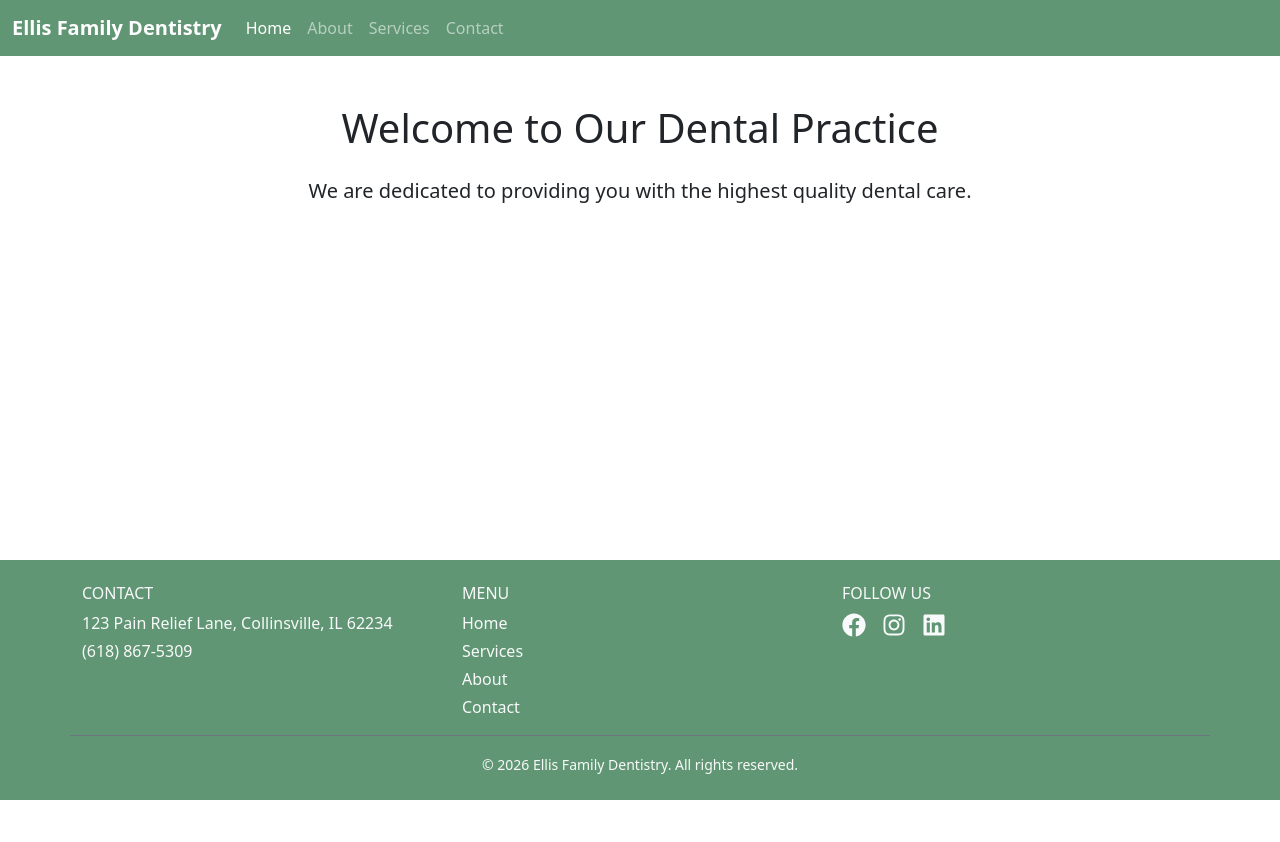
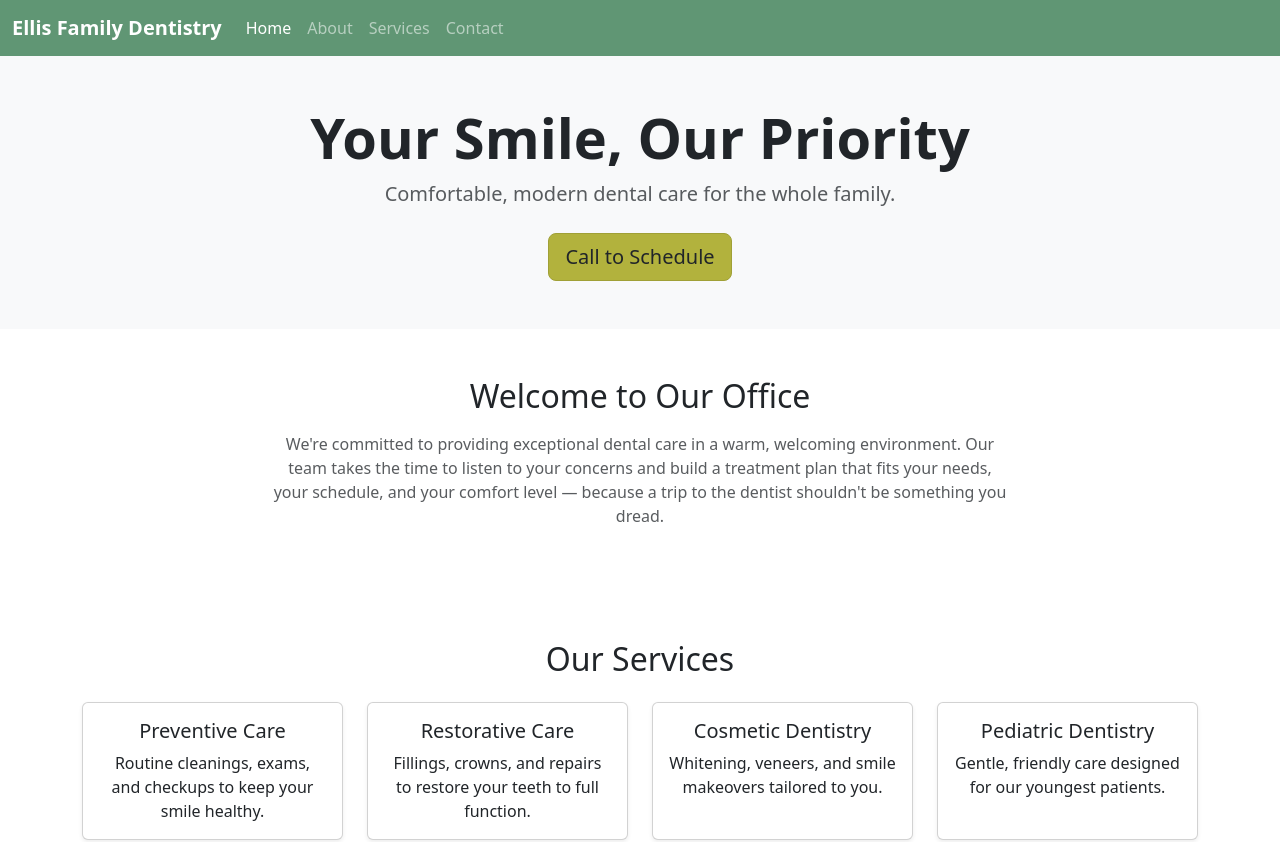
Before and after one commit to hearyoume/dental-office, a React (Vite) app: page / in a window 1280 px wide. Shown: the top 842 px of the page. Before the commit the page ends 800 px from the top, so only its background shows below. Built offline with nearby package versions, Linux system fonts and the light colour scheme.

Commit message:
Refactor Home component to enhance layout and add services section with cards

```diff
--- a/src/pages/home.jsx
+++ b/src/pages/home.jsx
@@ -1,15 +1,72 @@
-import { Container } from "react-bootstrap";
+import { Button, Card, Col, Container, Row } from "react-bootstrap";
+
+const services = [
+  {
+    title: "Preventive Care",
+    text: "Routine cleanings, exams, and checkups to keep your smile healthy.",
+  },
+  {
+    title: "Restorative Care",
+    text: "Fillings, crowns, and repairs to restore your teeth to full function.",
+  },
+  {
+    title: "Cosmetic Dentistry",
+    text: "Whitening, veneers, and smile makeovers tailored to you.",
+  },
+  {
+    title: "Pediatric Dentistry",
+    text: "Gentle, friendly care designed for our youngest patients.",
+  },
+];
 
 export default function Home() {
   return (
-    <section className="py-5">
-      <Container>
-        <h1 className="text-center mb-4">Welcome to Our Dental Practice</h1>
-        <p className="lead text-center">
-          We are dedicated to providing you with the highest quality dental
-          care.
-        </p>
+    <>
+      {/* Hero */}
+      <div className="bg-light text-center py-5">
+        <Container>
+          <h1 className="display-4 fw-bold">Your Smile, Our Priority</h1>
+          <p className="lead text-muted mb-4">
+            Comfortable, modern dental care for the whole family.
+          </p>
+          <Button variant="warm" size="lg" href="/contact">
+            Call to Schedule
+          </Button>
+        </Container>
+      </div>
+
+      {/* Welcome / Mission */}
+      <Container className="py-5">
+        <Row className="align-items-center">
+          <Col md={8} className="mx-auto text-center">
+            <h2 className="mb-3">Welcome to Our Office</h2>
+            <p className="text-muted">
+              We're committed to providing exceptional dental care in a warm,
+              welcoming environment. Our team takes the time to listen to your
+              concerns and build a treatment plan that fits your needs, your
+              schedule, and your comfort level — because a trip to the dentist
+              shouldn't be something you dread.
+            </p>
+          </Col>
+        </Row>
       </Container>
-    </section>
+
+      {/* Services */}
+      <Container className="py-5">
+        <h2 className="text-center mb-4">Our Services</h2>
+        <Row>
+          {services.map((service, index) => (
+            <Col md={3} sm={6} className="mb-4" key={index}>
+              <Card className="h-100 text-center shadow-sm">
+                <Card.Body>
+                  <Card.Title>{service.title}</Card.Title>
+                  <Card.Text>{service.text}</Card.Text>
+                </Card.Body>
+              </Card>
+            </Col>
+          ))}
+        </Row>
+      </Container>
+    </>
   );
 }
```
